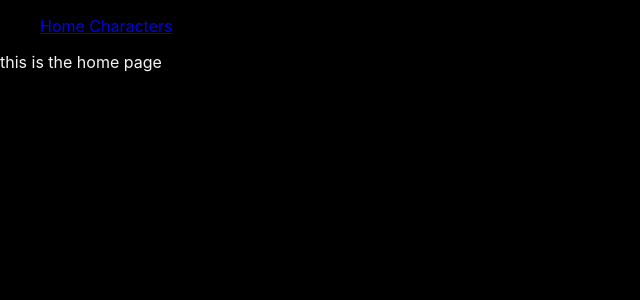
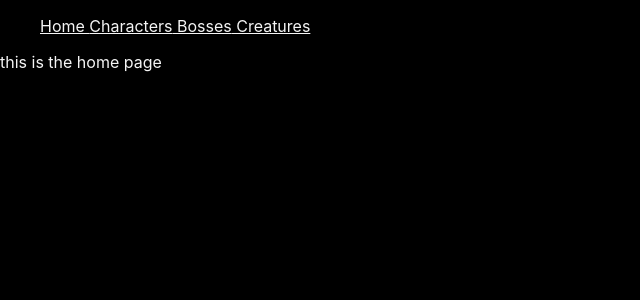
Before and after one commit to GianaMylan/BorderlandsApp, a React (Create React App) app in the folder client/: page / in a window 1280 px wide. Shown: the top 300 px of the page, without its empty margins (0-640 px from the left). Built offline with nearby package versions, Linux system fonts and the light colour scheme.

Commit message:
creatures.js and bosses.js added

```diff
--- a/client/src/App.css
+++ b/client/src/App.css
@@ -4,5 +4,31 @@ body {
 }
 #App-header {
   display: flex;
-  justify-items: center;
+  font-size: 16pt;
+  justify-items: space-around;
 }
+
+.Link {
+  color: whitesmoke;
+}
+
+.Link:visited {
+  color: red;
+
+}
+
+.Link:hover {
+  content: "";
+  background: rgb(255, 230, 0);
+	mix-blend-mode: exclusion;
+  width: calc(100% + 20px);
+  height: 0;
+  position: absolute;
+  bottom: -4px;
+  left: -10px;
+	transition: all .3s cubic-bezier(0.445, 0.05, 0.55, 0.95);
+}
+
+.Link:active {
+  color: whitesmoke;
+}
--- a/client/src/App.js
+++ b/client/src/App.js
@@ -13,8 +13,10 @@ function App() {
     <Router>
         <nav>
           <ul>
-            <Link to="/"> Home </Link>
-            <Link to="Characters"> Characters</Link>
+            <Link className="Link" to="/"> Home </Link>
+            <Link className="Link" to="Characters"> Characters</Link>
+            <Link className="Link" to="Bosses"> Bosses</Link>
+            <Link className="Link" to="Creatures"> Creatures </Link>
           </ul>
         </nav>
         <Switch>
```
Also changed, not shown: client/src/components/Bosses.js (added, +13 -0 lines), client/src/components/Creatures.js (added, +13 -0 lines).
